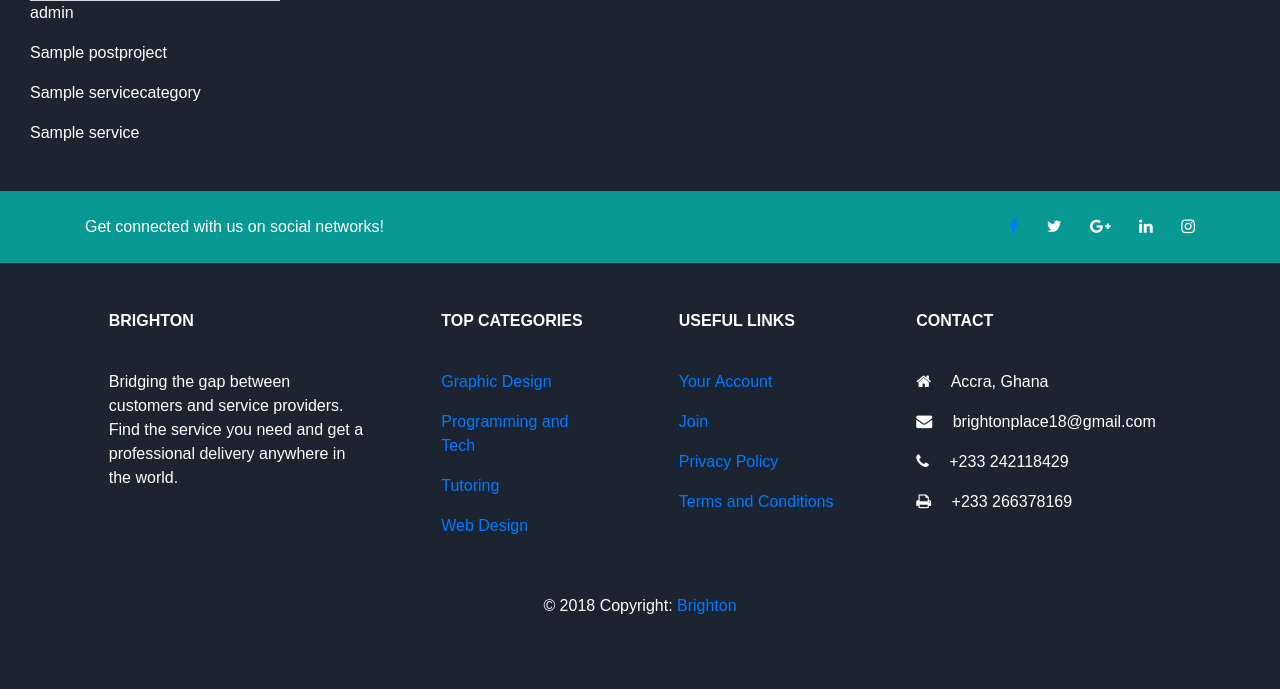
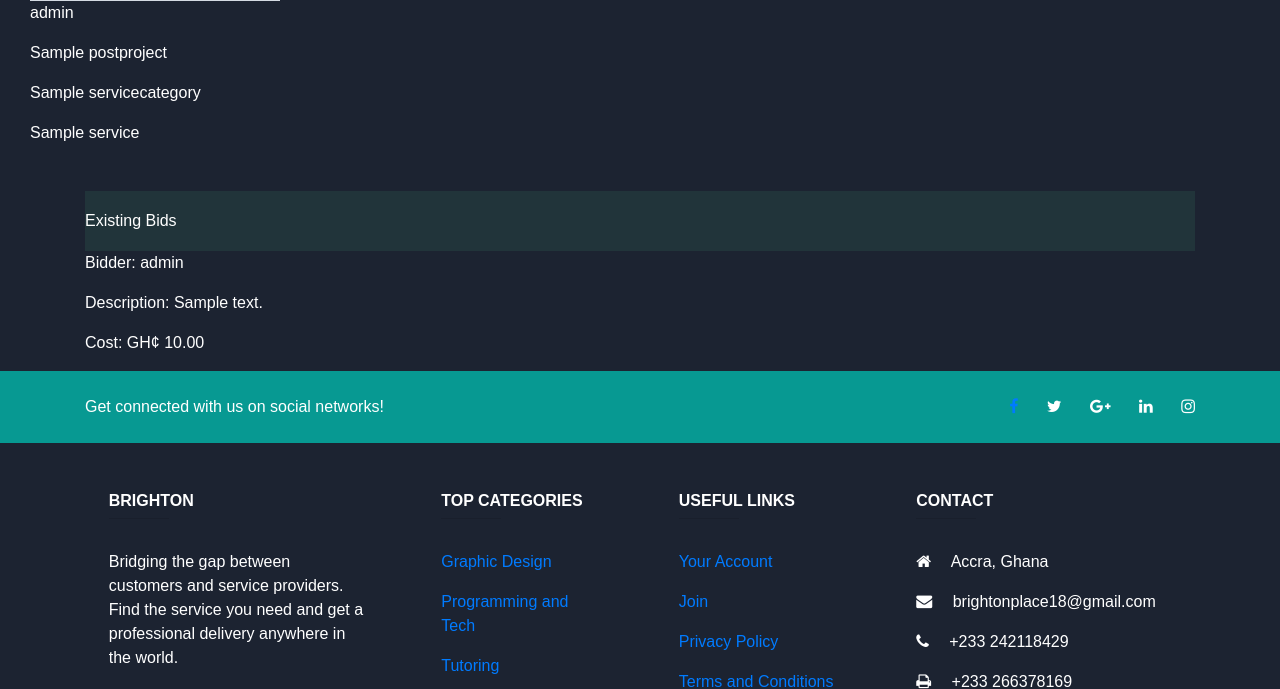
Before and after one commit to TMCreme/brightonplacebackend, a Django app: page /home/postedproject/1/ in a window 1280 px wide. Shown: the part 359-1048 px from the top of the page. Before the commit the page ends 973 px from the top, so only its background shows below. Run offline with Django 3.2, Linux system fonts and the light colour scheme; a user stored in the database is signed in; data comes from the database, SQL or seed files in the repository; tables that the repository leaves empty hold one stand-in row (values such as "Sample post"); grey boxes marked "Sample" are stand-in pictures; some libraries are stand-ins or nearby versions.

Commit message:
changed posted_project

```diff
--- a/home/templates/home/posted_project.html
+++ b/home/templates/home/posted_project.html
@@ -48,6 +48,20 @@
     </div>
 
 </div>
+<div class="container">
+    <div class="header">Existing Bids</div>
+    <div class="row">
+        {% for bids in existing_bids %}
+
+        <div class="col" style="border-color: blue">
+            <p>Bidder: {{ bids.bidder }}</p>
+            <p>Description:  {{ bids.description }} </p>
+            <p>Cost: GH¢ {{ bids.total_cost }}</p>
+        </div>
+        {% endfor %}
+    </div>
+</div>
+
 <div class="container" >
     <div class="row bidding_form" id="bid_form">
             <form method="post" class="mx-auto" enctype="multipart/form-data">
@@ -129,12 +143,27 @@
     }
 </script>
 <script>
-    $("#id_cost").on('change', function () {
 
-        $("#id_commission").val($(this).val()*0.2);
-        var b = parseFloat($(this).val()*0.2);
-        $("#id_total_cost").val(parseFloat($(this).val())+parseFloat($(this).val()*0.2));
-});
+    var cost = document.getElementById("id_cost");
+    cost.onkeyup = function() {
+        var cost_value = cost.value;
+        document.getElementById("id_commission").value = parseFloat(cost_value)*0.2;
+        document.getElementById("id_total_cost").value = parseFloat(cost_value)+(parseFloat(cost_value)*0.2)
+    }
+    /*
+        $("#id_cost").on('change', function () {
+            alert($(this).val())
+            $("#id_commission").val($(this).val()*0.2);
+            var b = parseFloat($(this).val()*0.2);
+            $("#id_total_cost").val(parseFloat($(this).val())+parseFloat($(this).val()*0.2));
+        });
+ */
+
+
+
+
+
+
 
 </script>
 
--- a/home/views.py
+++ b/home/views.py
@@ -321,11 +321,12 @@ def postedprojectlist(request):
 @login_required
 def postedprojectview(request, id):
 	posted_project = PostProject.objects.get(id=id)
+	existing_bids = ProjectBid.objects.filter(project__id=id)
 	reference = ''.join(random.SystemRandom().choice(string.ascii_uppercase + string.digits) for _ in range(20))
 	bid_form_initial = {
 	'bid_reference':reference,
 	'project':posted_project,
-	'bidder':request.user,
+	'bidder':ServiceProvider.objects.get(user__username=request.user.username),
 	'client':posted_project.client,
 	'service':posted_project.service,
 	}
@@ -339,7 +340,7 @@ def postedprojectview(request, id):
 		else:
 			messages.error(request,'Your bid was not placed due to Form validation failure. Please try again later.')
 			print(projectbid_form.errors)
-	args = {'posted_project':posted_project, 'projectbid_form':projectbid_form}
+	args = {'posted_project':posted_project, 'projectbid_form':projectbid_form,'existing_bids':existing_bids}
 	return render(request, 'home/posted_project.html', args)
 
 #Take this to the project display page and make the form a popup or something else. Then include an initial arg for bid_reference, project
```
